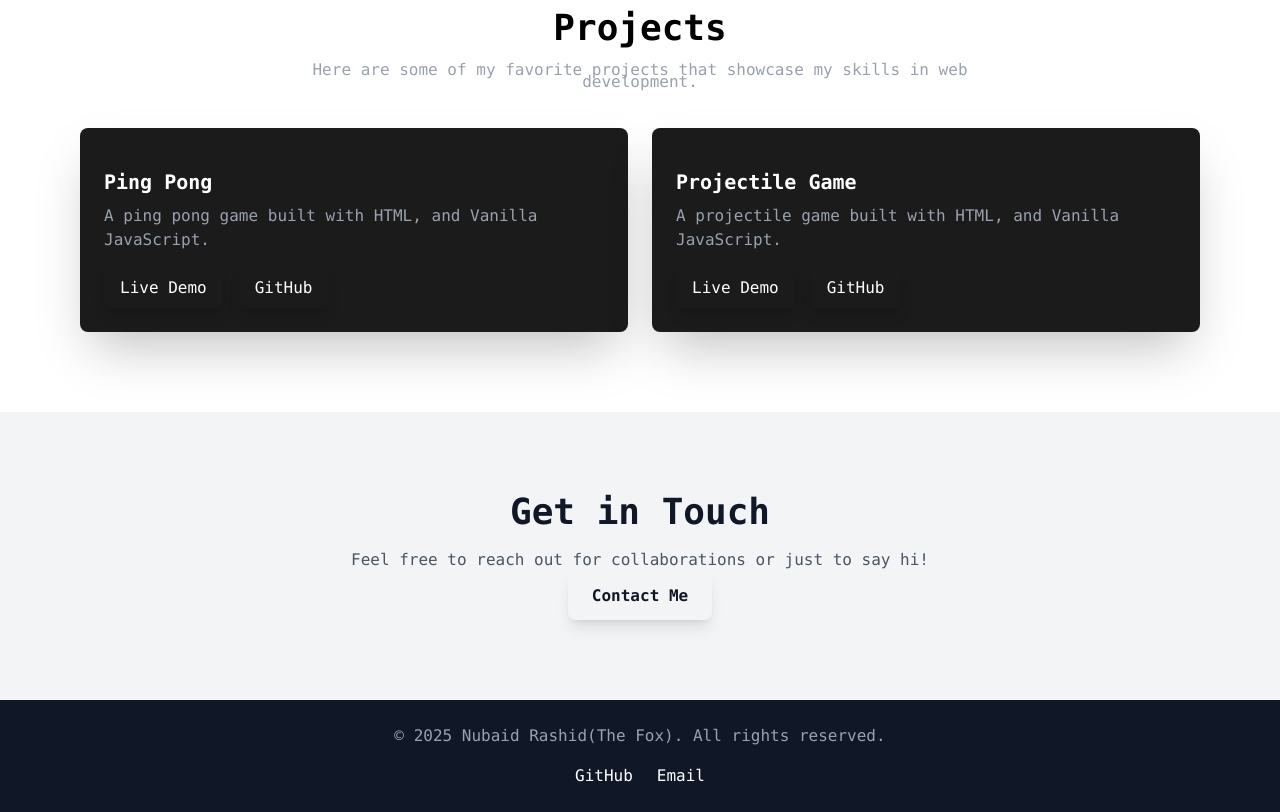
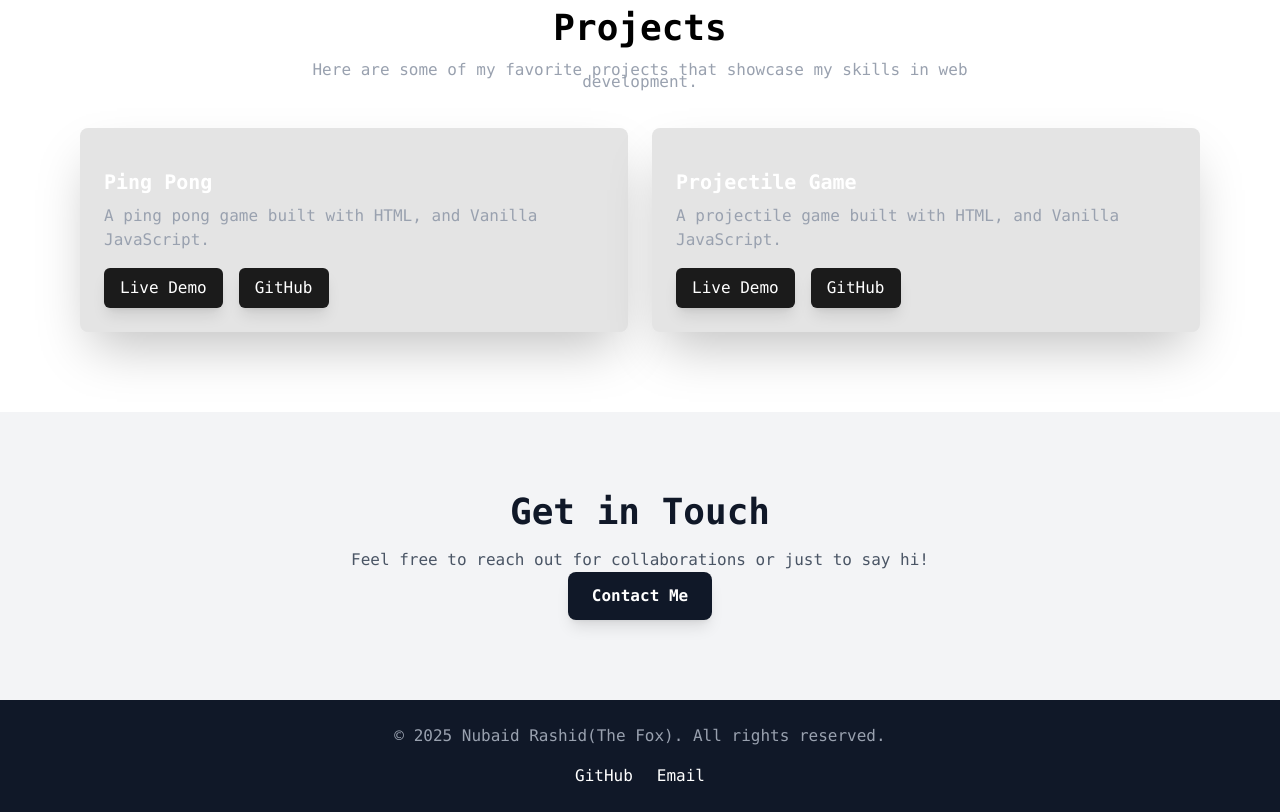
Before and after one commit to The-Fox-369/fox-portfolio, a Vue app: page / in a window 1280 px wide. Shown: the part 1480-2292 px from the top of the page. Built offline with nearby package versions, Linux system fonts and the light colour scheme.

Commit message:
11th commit

```diff
--- a/src/components/Contact.vue
+++ b/src/components/Contact.vue
@@ -7,7 +7,7 @@
       Feel free to reach out for collaborations or just to say hi!
     </p>
     <button
-      class="px-6 py-3 dark:bg-gray-900 dark:text-white text-gray-900 font-semibold rounded-lg hover:bg-gray-700 transition shadow-lg"
+      class="px-6 py-3 dark:bg-gray-900 dark:text-white bg-gray-900 text-white font-semibold rounded-lg hover:bg-white hover:text-gray-900 duration-300 transition shadow-lg"
       href="mailto:nubaidrashid369@gmail.com"
       target="_blank"
     >
--- a/src/components/Projects.vue
+++ b/src/components/Projects.vue
@@ -16,9 +16,8 @@
         <div
           v-for="project in projects"
           :key="project.title"
-          class="bg-[#1b1b1b] rounded-lg p-6 shadow-2xl dark:bg-[#1b1b1b] dark:text-white"
+          class="bg-[#e4e4e4] rounded-lg p-6 shadow-2xl dark:bg-[#1b1b1b] dark:text-white"
         >
-
           <h3 class="text-xl font-semibold text-white mt-4">
             {{ project.title }}
           </h3>
--- a/src/projects.json
+++ b/src/projects.json
@@ -2,14 +2,12 @@
   {
     "title": "Ping Pong",
     "description": "A ping pong game built with HTML, and Vanilla JavaScript.",
-    "image": "../../public/assets/pong.png",
     "live": "https://web-pingpong.netlify.app",
     "repo": "https://github.com/the-fox-369/pong"
   },
   {
     "title": "Projectile Game",
     "description": "A projectile game built with HTML, and Vanilla JavaScript.",
-    "image": "../../public/assets/projectile-game.png",
     "live": "https://projectile-gameweb.netlify.app",
     "repo": "https://github.com/the-fox-369/projectile-game"
   }
```
